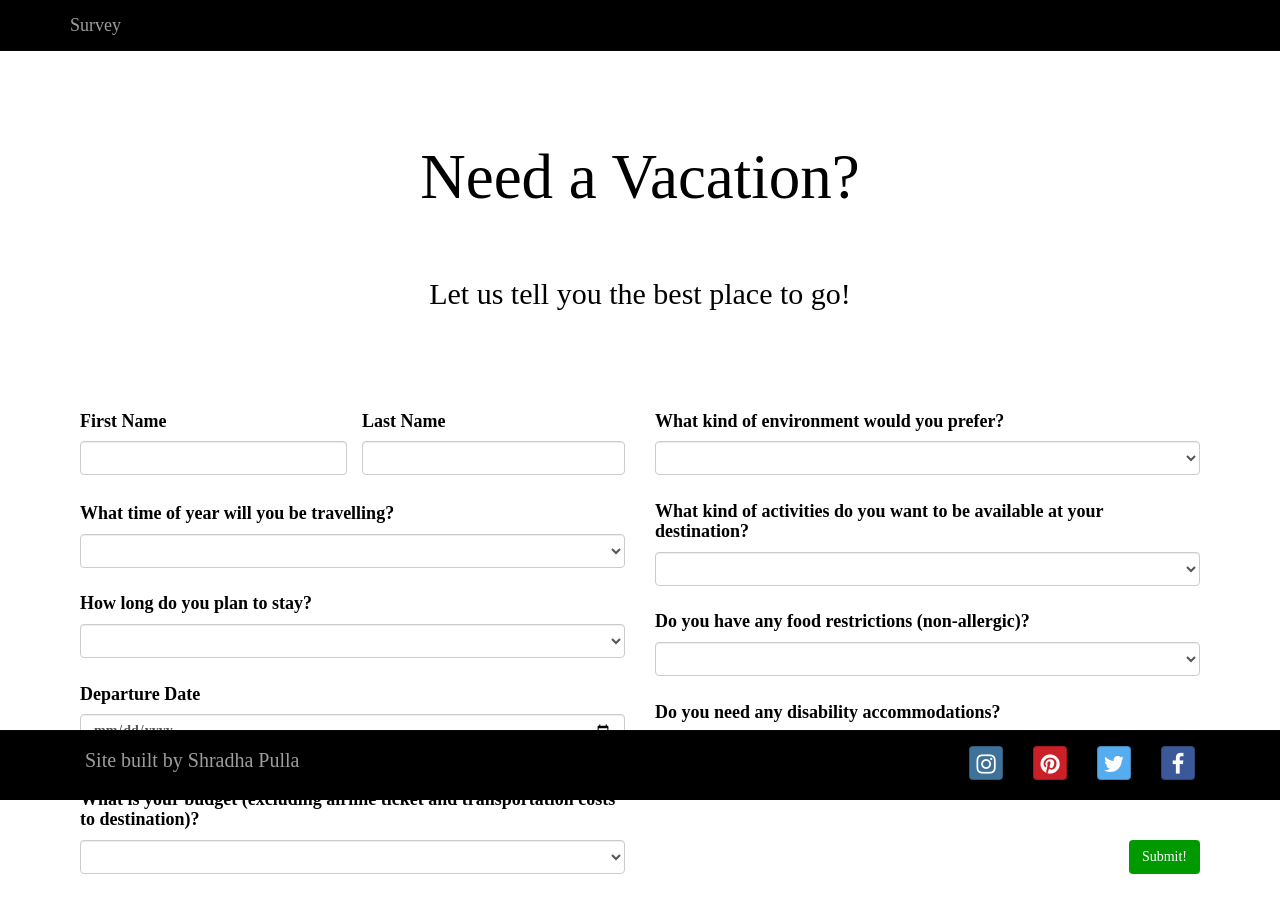
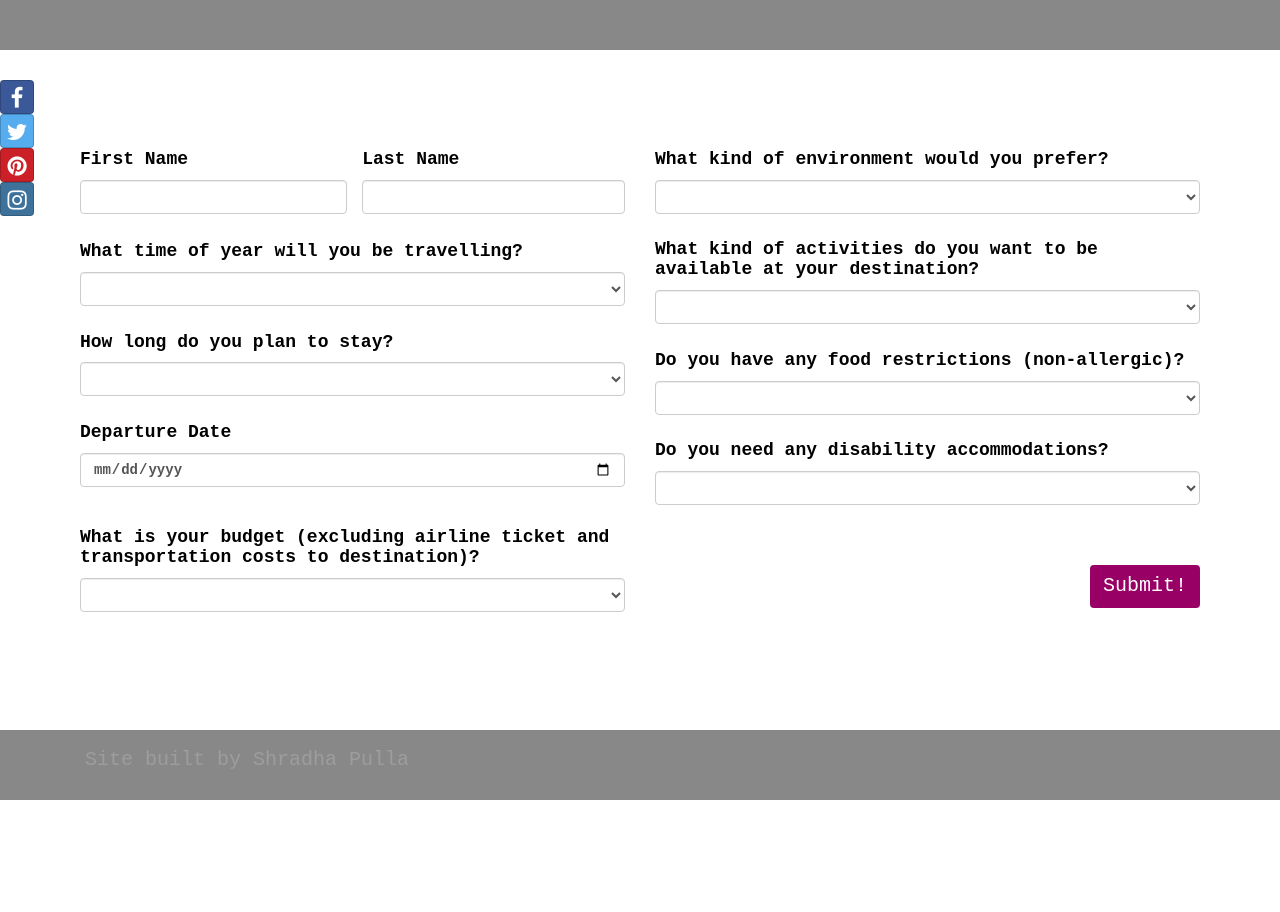
Before and after one commit to pullashradha/Vacation-Suggester, a plain HTML site: page index.html in a window 1280 px wide. After the commit the page ends 800 px from the top, so only its background shows below. Drawn offline with Linux system fonts and the light colour scheme.

Commit message:
Change font on index.html and landing-page.html, change navbar and footer and submit button colors in index.html

```diff
--- a/css/landing-styles.css
+++ b/css/landing-styles.css
@@ -1,5 +1,5 @@
 body {
-  font-family: serif;
+  font-family: monospace;
 }
 
 .jumbotron {
@@ -16,6 +16,17 @@ body {
   max-width: 100%;
 }
 
+h2 {
+  margin-top: 50px;
+}
+
+#survey {
+  margin-top: 60px;
+  font-size: 20pt;
+  background-color: #990066;
+  color: #FFFFFF;
+}
+
 ul {
   list-style: none;
 }
--- a/css/styles.css
+++ b/css/styles.css
@@ -1,5 +1,5 @@
 body {
-  font-family: serif;
+  font-family: monospace;
   color: #000000;
 }
 
@@ -7,8 +7,7 @@ body {
   padding: 20px;
   padding-left: 80px;
   padding-right: 80px;
-  padding-bottom: 50px;
-  padding-top: 0px;
+  padding-top: 140px;
 }
 
 .jumbotron {
@@ -64,9 +63,10 @@ p {
 
 #submit {
   float: right;
-  margin-top: 35pt;
-  background-color: #009900;
+  margin-top: 25pt;
+  background-color: #990066;
   color: #FFFFFF;
+  font-size: 15pt;
 }
 
 label {
@@ -109,7 +109,18 @@ h4 {
   padding-right: 15px;
 }
 
+ul {
+  list-style: none;
+}
+
+#sticky-social {
+  position: fixed;
+  top: 80px;
+  left: -40px;
+}
+
 .navbar-inverse {
-  background-color: #000000;
+  background-color: #888888;
+  border-color: #888888;
   color:  #000000;
 }
--- a/index.html
+++ b/index.html
@@ -15,19 +15,11 @@
 <!--Nav Start-->
     <div class="nav">
       <nav class="navbar navbar-inverse navbar-fixed-top">
-      <div class="container">
-        <button type="button" class="navbar-toggle" data-toggle="collapse" data-target=".navbar-collapse"></button>
-        <a class="navbar-brand text-muted" href="index.html">Survey</a>
-      </div>
-    </nav>
+      </nav>
     </div>
 <!--Nav End-->
 <!--Survey Questions Start-->
     <form id="content">
-      <div class="jumbotron">
-        <h1>Need a Vacation?</h1>
-        <h2>Let us tell you the best place to go!</h2>
-      </div>
       <div class="row">
 <!-- First Column Start -->
         <div class="col-sm-6">
@@ -193,24 +185,21 @@
       </div>
     </div>
 <!-- Results End -->
+<!-- Social Icons Bar Start -->
+    <aside id="sticky-social">
+      <ul>
+        <li><a href="http://facebook.com" class="btn btn-social-icon btn-facebook"><span class="fa fa-facebook"></span></a></li>
+        <li><a href="http://twitter.com" class="btn btn-social-icon btn-twitter"><span class="fa fa-twitter"></span></a></li>
+        <li><a href="https://www.pinterest.com/" class="btn btn-social-icon btn-pinterest"><span class="fa fa-pinterest"></span></a></li>
+        <li><a href="https://www.instagram.com/" class="btn btn-social-icon btn-instagram"><span class="fa fa-instagram"></span></a></li>
+      </ul>
+    </aside>
+<!-- Social Icons Bar End -->
 <!--Footer Start-->
     <div class="navbar navbar-inverse navbar-fixed-bottom">
       <div class="container">
         <div class="navbar-text pull-left">
           <p>Site built by Shradha Pulla</p>
-        </div>
-        <div class="navbar-text pull-right">
-          <a href="http://facebook.com" class="btn btn-social-icon btn-facebook"><span class="fa fa-facebook fa-3x"></span></a>
-        </div>
-        <div class="navbar-text pull-right">
-          <a href="http://twitter.com" class="btn btn-social-icon btn-twitter"><span class="fa fa-twitter fa-3x"></span></a>
-        </div>
-        <div class="navbar-text pull-right">
-          <a href="https://www.pinterest.com/" class="btn btn-social-icon btn-pinterest"><span class="fa fa-pinterest fa-3x"></span></a>
-        </div>
-        <div class="navbar-text pull-right">
-          <a href="https://www.instagram.com/" class="btn btn-social-icon btn-instagram"><span class="fa fa-instagram fa-3x"></span></a>
-        </div>
       </div>
     </div>
 <!--Footer End-->
```
Also changed, not shown: landing-page.html (+3 -10 lines).
